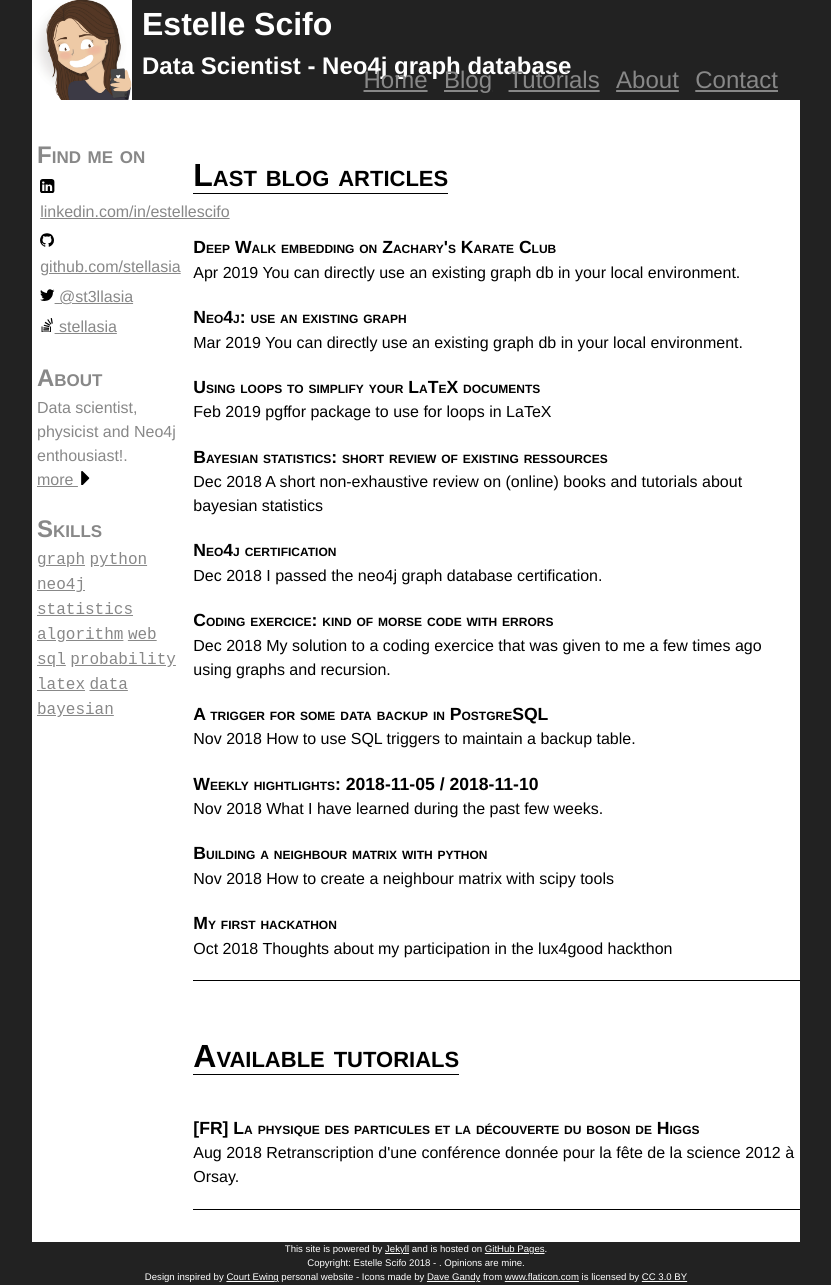
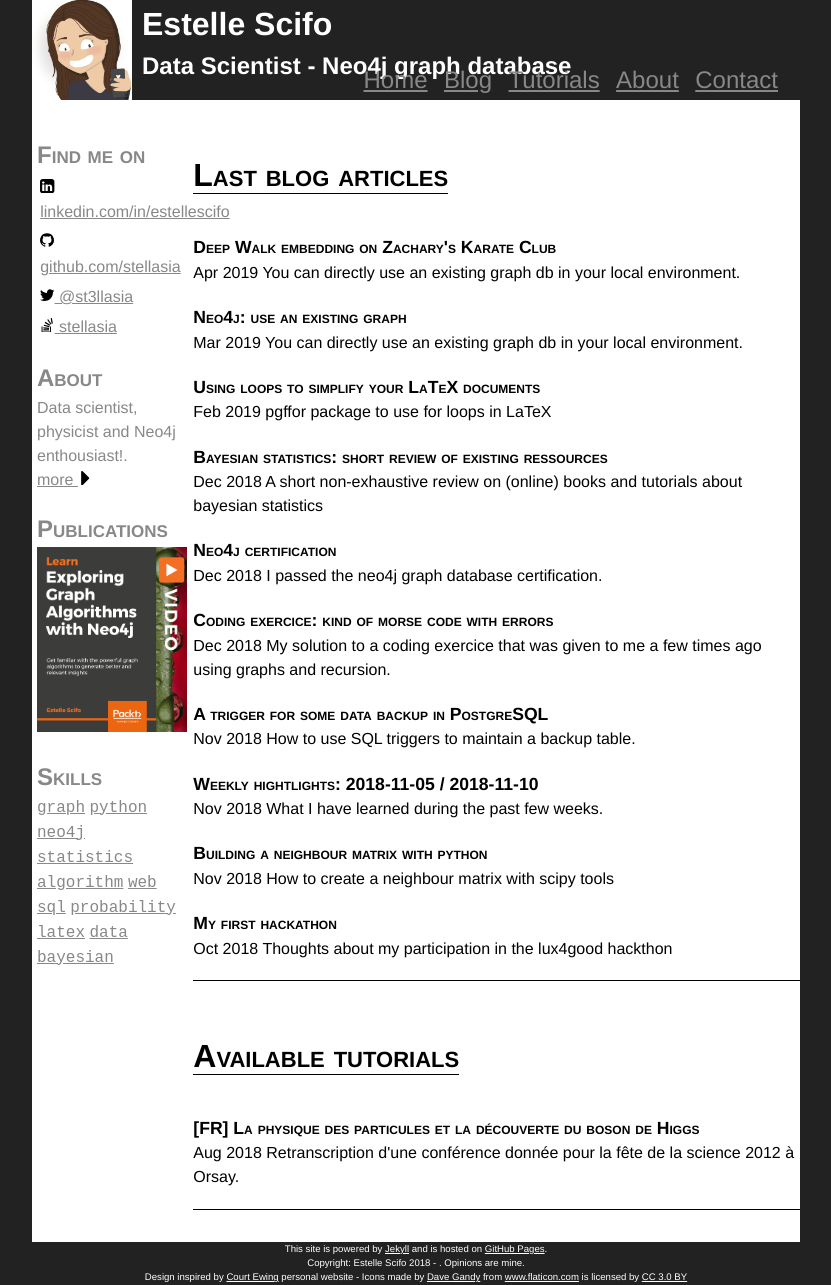
Before and after one commit to stellasia/stellasia.github.io, a Jekyll site: the page built from index.html, in a window 1280 px wide. Shown: the whole page, without its empty margins (224-1055 px from the left). Built offline with Jekyll 4.4.1, drawn with Linux system fonts in a browser that asks for light colours.

Commit message:
Add publication aside

```diff
--- a/_layouts/default.html
+++ b/_layouts/default.html
@@ -72,9 +72,21 @@
 		</aside>
 
 		<aside style="margin-top:1.2em; padding-bottom: 1.2em;">
+		    <h2>Publications</h2>
+		    <ul class="pub-list">
+			<li>
+			    <a href="https://www.packtpub.com/application-development/exploring-graph-algorithms-neo4j-video">
+				<img src="/img/1853654-original.png" width="150px" />
+			    </a>
+			</li>
+		    </ul>
+		</aside>
+
+		<aside style="padding-bottom: 1.2em;">
 		    <h2>Skills</h2>
 		    {% include archives.html %}
 		</aside>
+
 	    </div>
 	    <p class="clear"></p>
 	    <footer>
```
